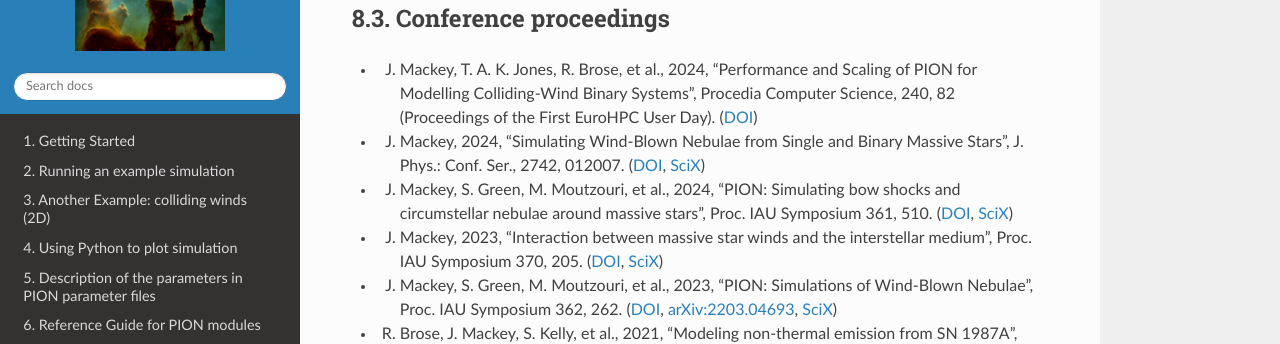
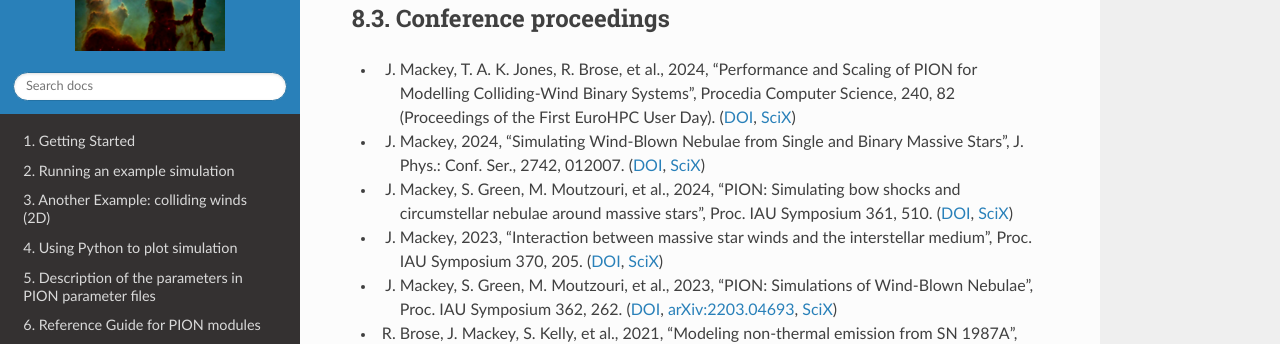
Before and after one commit to jmackey-astro/pion-docs, a Sphinx documentation site: the page built from docs/publications.rst, in a window 1280 px wide and 900 px high, scrolled down 2040 px. Shown: the part 150-494 px from the top of the window. Built offline with Sphinx 7.4.7 and the Read the Docs theme 3.1.0, drawn with Linux system fonts in a browser that asks for light colours.

Commit message:
Publications: SciX link for the 2024 Procedia paper
Co-Authored-By: Claude Opus 5.5 <noreply@anthropic.com>

```diff
--- a/docs/publications.rst
+++ b/docs/publications.rst
@@ -56,7 +56,7 @@ Refereed journal articles using PION
 Conference proceedings
 ---------------------------------
 
-+ J. Mackey, T. A. K. Jones, R. Brose, et al., 2024, "Performance and Scaling of PION for Modelling Colliding-Wind Binary Systems", Procedia Computer Science, 240, 82 (Proceedings of the First EuroHPC User Day). (`DOI <https://doi.org/10.1016/j.procs.2024.07.011>`__)
++ J. Mackey, T. A. K. Jones, R. Brose, et al., 2024, "Performance and Scaling of PION for Modelling Colliding-Wind Binary Systems", Procedia Computer Science, 240, 82 (Proceedings of the First EuroHPC User Day). (`DOI <https://doi.org/10.1016/j.procs.2024.07.011>`__, `SciX <https://scixplorer.org/abs/2024PrCS..240...82M/abstract>`__)
 + J. Mackey, 2024, "Simulating Wind-Blown Nebulae from Single and Binary Massive Stars", J. Phys.: Conf. Ser., 2742, 012007. (`DOI <https://doi.org/10.1088/1742-6596/2742/1/012007>`__, `SciX <https://scixplorer.org/abs/2024JPhCS2742a2007M/abstract>`__)
 + J. Mackey, S. Green, M. Moutzouri, et al., 2024, "PION: Simulating bow shocks and circumstellar nebulae around massive stars", Proc. IAU Symposium 361, 510. (`DOI <https://doi.org/10.1017/S174392132200254X>`__, `SciX <https://scixplorer.org/abs/2024IAUS..361..510M/abstract>`__)
 + J. Mackey, 2023, "Interaction between massive star winds and the interstellar medium", Proc. IAU Symposium 370, 205. (`DOI <https://doi.org/10.1017/S1743921322004501>`__, `SciX <https://scixplorer.org/abs/2023IAUS..370..205M/abstract>`__)
```
